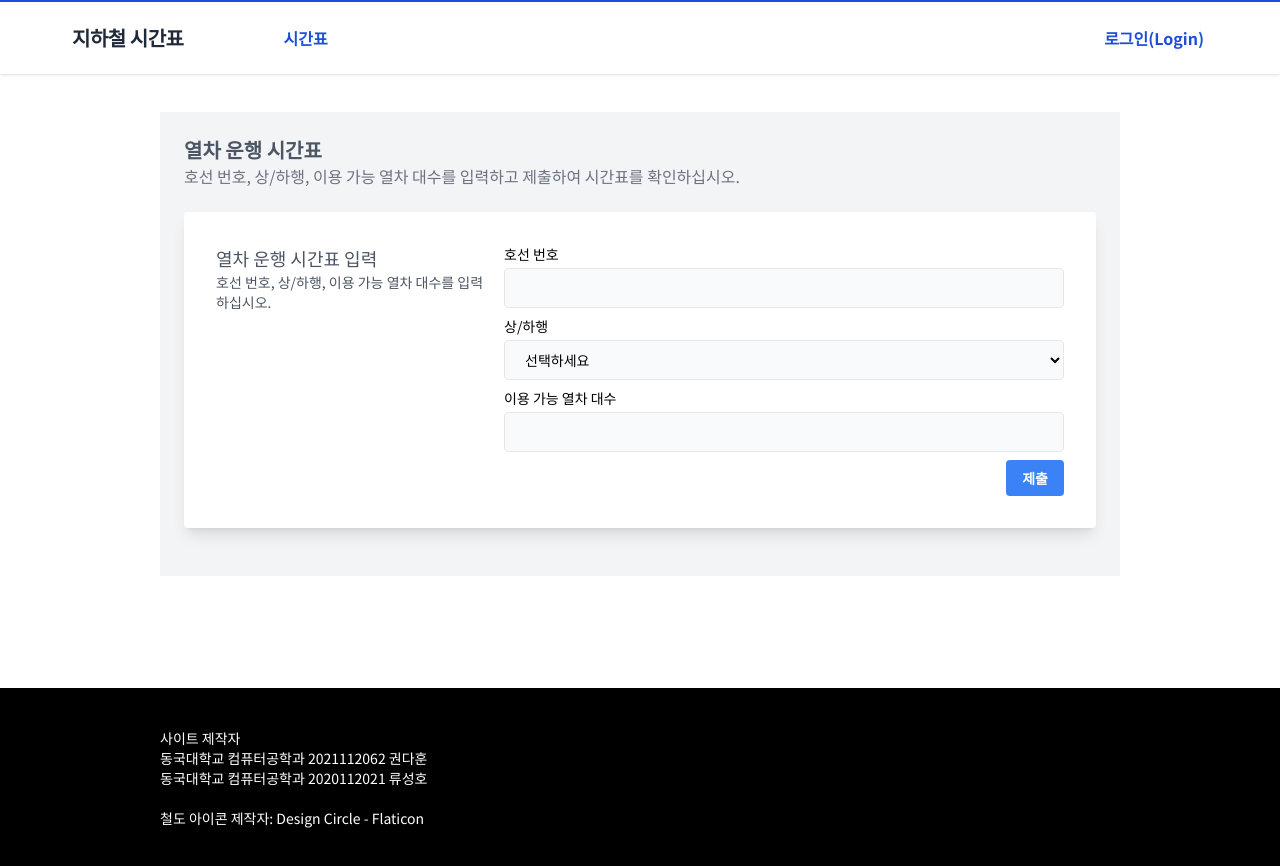
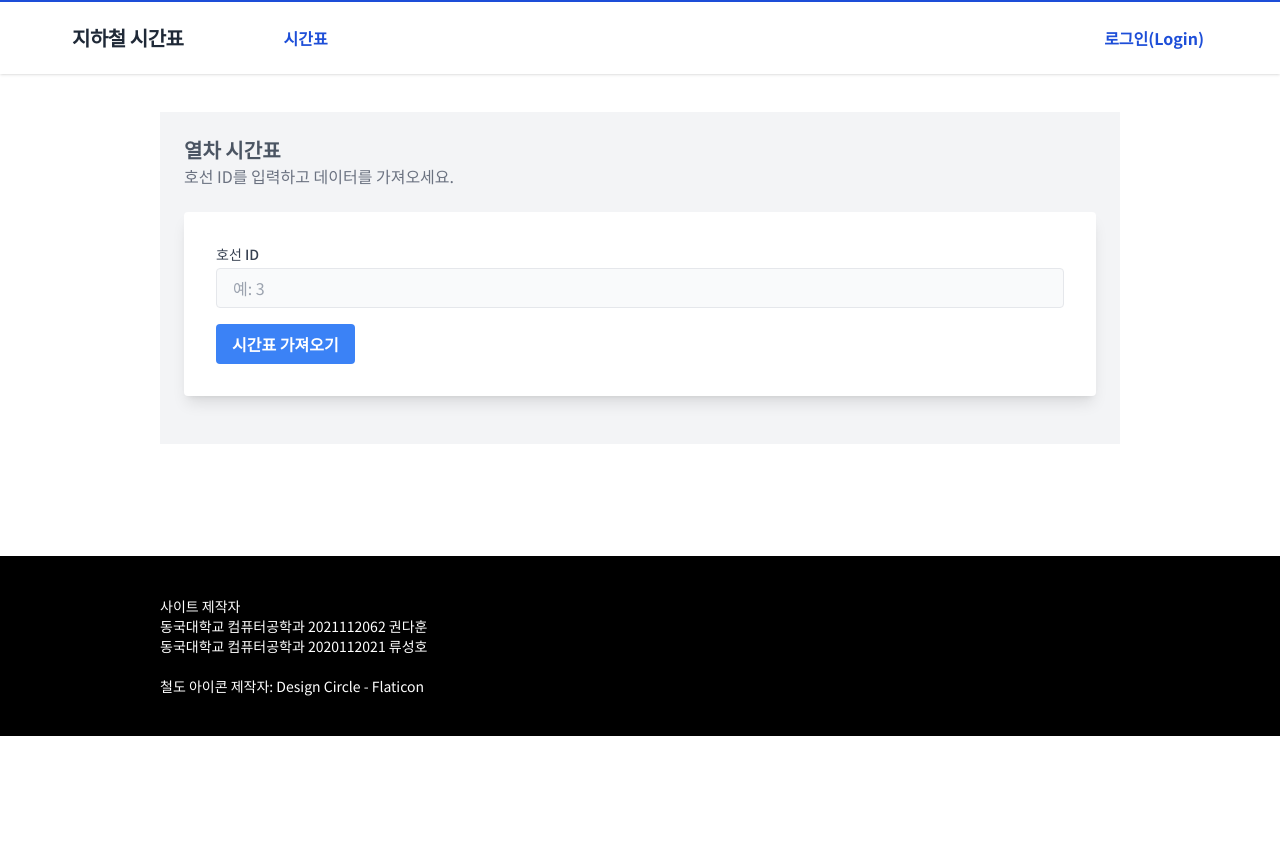
Before and after one commit to SubwayScheduler/FE, a React (Vite) app: page /timetable in a window 1280 px wide. After the commit the page ends 800 px from the top, so only its background shows below. Built offline with nearby package versions, Linux system fonts and the light colour scheme.

Commit message:
Feat: Timetable fetch service added

```diff
--- a/src/components/TimetableForm/TimetableForm.jsx
+++ b/src/components/TimetableForm/TimetableForm.jsx
@@ -1,140 +1,110 @@
 import { useState } from "react";
 
 const TimetableForm = () => {
-  const [formData, setFormData] = useState({
-    lineNumber: "",
-    direction: "",
-    availableTrains: "",
-  });
+  const [lineId, setLineId] = useState("");
+  const [trainCount, setTrainCount] = useState(0);
+  const [departureTimes, setDepartureTimes] = useState([]);
+  const [error, setError] = useState(null);
 
-  const [timetableData, setTimetableData] = useState([]);
-
-  const handleChange = (e) => {
-    const { name, value } = e.target;
-    setFormData((prevData) => ({
-      ...prevData,
-      [name]: value,
-    }));
+  const handleLineIdChange = (e) => {
+    setLineId(e.target.value);
   };
 
-  const handleSubmit = (e) => {
-    e.preventDefault();
-
-    // Simulate mock data from the server
-    const mockData = [
-      { lineNumber: "Line 1", direction: "Upbound", availableTrains: 5 },
-      { lineNumber: "Line 2", direction: "Downbound", availableTrains: 3 },
-      { lineNumber: "Line 3", direction: "Upbound", availableTrains: 6 },
-    ];
-
-    // Set mock data as the timetable data
-    setTimetableData(mockData);
+  const fetchTimetableData = async () => {
+    if (!lineId) {
+      setError("호선 ID를 입력하세요.");
+      return;
+    }
+    setError(null); // Clear previous errors
+    try {
+      const response = await fetch(
+        `${
+          import.meta.env.VITE_API_URL
+        }/scheduler/line/${lineId}/departure-times`
+      );
+      if (!response.ok) {
+        throw new Error("시간표 데이터를 가져오는 데 실패했습니다.");
+      }
+      const data = await response.json();
+      setTrainCount(data.train_count);
+      setDepartureTimes(data.departure_times);
+    } catch (err) {
+      setError(err.message);
+    }
   };
 
   return (
-    <div className="min-h-20 p-6 bg-gray-100 flex items-center justify-center">
+    <div className="min-h-40 p-6 bg-gray-100 flex items-center justify-center">
       <div className="container max-w-screen-lg mx-auto">
         <div>
-          <h2 className="font-semibold text-xl text-gray-600">
-            열차 운행 시간표
-          </h2>
+          <h2 className="font-semibold text-xl text-gray-600">열차 시간표</h2>
           <p className="text-gray-500 mb-6">
-            호선 번호, 상/하행, 이용 가능 열차 대수를 입력하고 제출하여 시간표를
-            확인하십시오.
+            호선 ID를 입력하고 데이터를 가져오세요.
           </p>
 
+          {error && (
+            <div className="bg-red-100 text-red-700 p-4 rounded mb-4">
+              <p>에러: {error}</p>
+            </div>
+          )}
+
+          {/* Line ID Input */}
           <div className="bg-white rounded shadow-lg p-4 px-4 md:p-8 mb-6">
-            <div className="grid gap-4 gap-y-2 text-sm grid-cols-1 lg:grid-cols-3">
-              <div className="text-gray-600">
-                <p className="font-medium text-lg">열차 운행 시간표 입력</p>
-                <p>호선 번호, 상/하행, 이용 가능 열차 대수를 입력하십시오.</p>
-              </div>
-
-              <div className="lg:col-span-2">
-                <div className="grid gap-4 gap-y-2 text-sm grid-cols-1 md:grid-cols-2">
-                  {/* Line Number Field */}
-                  <div className="md:col-span-2">
-                    <label htmlFor="lineNumber">호선 번호</label>
-                    <input
-                      type="text"
-                      name="lineNumber"
-                      id="lineNumber"
-                      className="h-10 border mt-1 rounded px-4 w-full bg-gray-50"
-                      value={formData.lineNumber}
-                      onChange={handleChange}
-                    />
-                  </div>
-
-                  {/* Direction Field (Upbound/Downbound) */}
-                  <div className="md:col-span-2">
-                    <label htmlFor="direction">상/하행</label>
-                    <select
-                      name="direction"
-                      id="direction"
-                      className="h-10 border mt-1 rounded px-4 w-full bg-gray-50"
-                      value={formData.direction}
-                      onChange={handleChange}
-                    >
-                      <option value="">선택하세요</option>
-                      <option value="Upbound">상행</option>
-                      <option value="Downbound">하행</option>
-                    </select>
-                  </div>
-
-                  {/* Available Trains Field */}
-                  <div className="md:col-span-2">
-                    <label htmlFor="availableTrains">이용 가능 열차 대수</label>
-                    <input
-                      type="number"
-                      name="availableTrains"
-                      id="availableTrains"
-                      className="h-10 border mt-1 rounded px-4 w-full bg-gray-50"
-                      value={formData.availableTrains}
-                      onChange={handleChange}
-                    />
-                  </div>
-
-                  {/* Submit Button */}
-                  <div className="md:col-span-2 text-right">
-                    <div className="inline-flex items-end">
-                      <button
-                        type="submit"
-                        className="bg-blue-500 hover:bg-blue-700 text-white font-bold py-2 px-4 rounded"
-                        onClick={handleSubmit}
-                      >
-                        제출
-                      </button>
-                    </div>
-                  </div>
-                </div>
-              </div>
+            <div className="mb-4">
+              <label
+                htmlFor="lineId"
+                className="block text-sm font-medium text-gray-700"
+              >
+                호선 ID
+              </label>
+              <input
+                type="text"
+                id="lineId"
+                name="lineId"
+                value={lineId}
+                onChange={handleLineIdChange}
+                className="mt-1 block w-full h-10 px-4 border rounded bg-gray-50"
+                placeholder="예: 3"
+              />
             </div>
+            <button
+              onClick={fetchTimetableData}
+              className="bg-blue-500 hover:bg-blue-700 text-white font-bold py-2 px-4 rounded"
+            >
+              시간표 가져오기
+            </button>
           </div>
 
-          {/* Display Timetable Table */}
-          {timetableData.length > 0 && (
-            <div className="bg-white rounded shadow-lg p-4 md:p-8">
-              <h3 className="text-xl font-medium text-gray-600 mb-4">
-                열차 운행 시간표
+          {/* Train Count Display */}
+          {trainCount > 0 && (
+            <div className="mb-4">
+              <h3 className="text-lg font-medium text-gray-600">
+                총 열차 대수:{" "}
+                <span className="text-blue-600">{trainCount}</span>
               </h3>
-              <table className="min-w-full table-auto border-collapse">
-                {/* <thead>
+            </div>
+          )}
+
+          {/* Departure Times Table */}
+          {departureTimes.length > 0 && (
+            <div className="bg-white rounded shadow-lg p-4 px-4 md:p-8">
+              <h3 className="text-lg font-medium text-gray-600 mb-4">
+                열차 출발 시간표
+              </h3>
+              <table className="min-w-full table-auto border-collapse border border-gray-300">
+                <thead>
                   <tr>
-                    <th className="border-b px-4 py-2 text-left">호선 번호</th>
-                    <th className="border-b px-4 py-2 text-left">상/하행</th>
-                    <th className="border-b px-4 py-2 text-left">
-                      이용 가능 열차 대수
-                    </th>
+                    <th className="border px-4 py-2">출발 시간</th>
+                    <th className="border px-4 py-2">CDF 값</th>
                   </tr>
-                </thead> */}
+                </thead>
                 <tbody>
-                  {timetableData.map((data, index) => (
+                  {departureTimes.map((time, index) => (
                     <tr key={index}>
-                      <td className="border-b px-4 py-2">{data.lineNumber}</td>
-                      <td className="border-b px-4 py-2">{data.direction}</td>
-                      <td className="border-b px-4 py-2">
-                        {data.availableTrains}
+                      <td className="border px-4 py-2">
+                        {time.departure_time}
                       </td>
+                      <td className="border px-4 py-2">{time.cdf_value}</td>
                     </tr>
                   ))}
                 </tbody>
--- a/src/pages/Timetable/Timetable.jsx
+++ b/src/pages/Timetable/Timetable.jsx
@@ -2,7 +2,7 @@ import TimetableForm from "../../components/TimetableForm/TimetableForm";
 
 export default function Timetable() {
   return (
-    <section className="py-28 mx-auto w-9/12">
+    <section className="py-28 mx-auto w-11/12 md:w-9/12">
       <TimetableForm />
     </section>
   );
```
